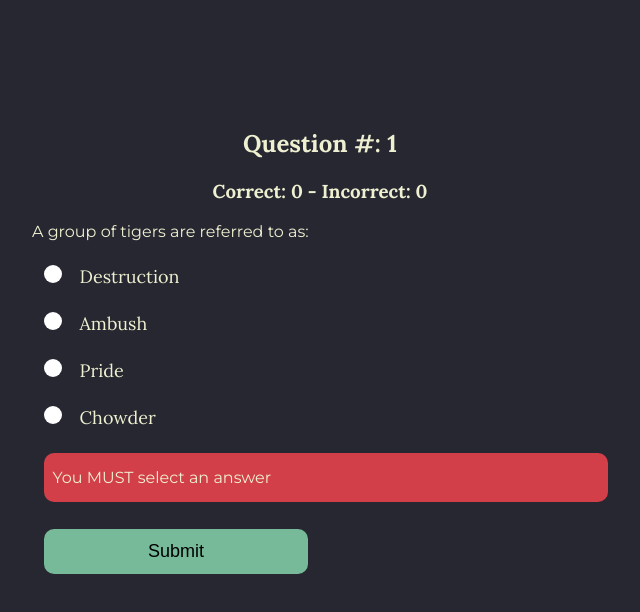
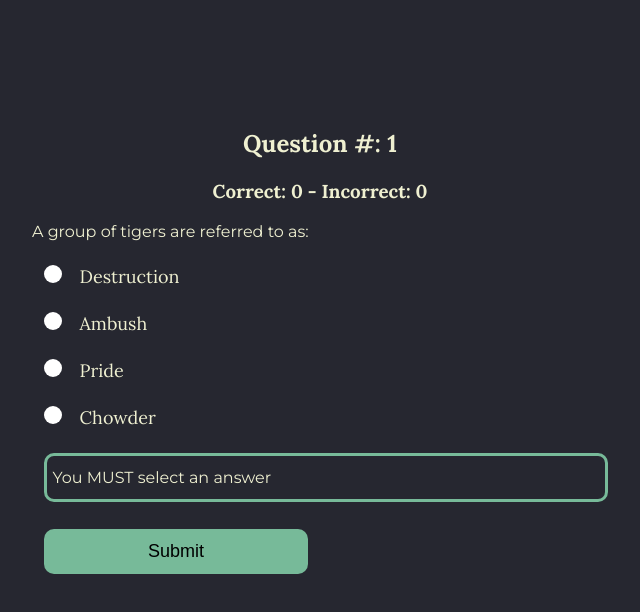
Before and after one commit to yusufalp/t-400, a React (Create React App) app: page /trivia in a window 1280 px wide. Both pictures are taken after a click on the button "Submit". Shown: the top 612 px of the page, without its empty margins (320-960 px from the left). Built offline with nearby package versions, Linux system fonts and the light colour scheme.

Commit message:
Update feedback design depending on answer

```diff
--- a/src/Trivia/Trivia.js
+++ b/src/Trivia/Trivia.js
@@ -112,8 +112,7 @@ class Question extends React.Component {
           <form>
             <p>{this.state.currentQuestion.question || ''}</p>
             {this.state.currentChoices.map((choice, i) =>
-              <>
-
+              <div key={i}>
                 <input
                   id={choice}
                   type='radio'
@@ -121,14 +120,15 @@ class Question extends React.Component {
                   value={choice}
                   onChange={e => this.handleChoice(e.target.value)}
                   checked={this.state.userChoice === choice}
+                  disabled={this.state.showFeedback ? true : false}
                 />
-                <label key={i} htmlFor={choice}>{choice}</label>
-              </>
+                <label htmlFor={choice}>{choice}</label>
+              </div>
             )}
             {/* if no answers is chosen on submit, message appears */}
-            <p className={`selection-feed ${this.state.isAnswerChosen ? 'hidden' : ''}`}>You MUST select an answer</p>
+            <p className={`feedback select-feed ${this.state.isAnswerChosen ? 'hidden' : ''}`}>You MUST select an answer</p>
             {/* feedback displayed depending on the user choice */}
-            <p className={`feedback ${this.state.showFeedback ? '' : 'hidden'}`}>{this.state.feedback}</p>
+            <p className={`feedback ${this.state.showFeedback ? '' : 'hidden'} ${this.state.userChoice === this.state.currentQuestion.correct ? 'correct' : 'wrong'}`}>{this.state.feedback}</p>
             <button
               className={`${this.state.showFeedback ? 'hidden' : ''}`}
               type='submit'
@@ -157,7 +157,7 @@ class Question extends React.Component {
           <p>Will you be back?</p>
           <button type='submit' onClick={this.handleStartOver}>Do it again</button>
         </div>
-      </div >
+      </div>
     );
   }
 }
```
